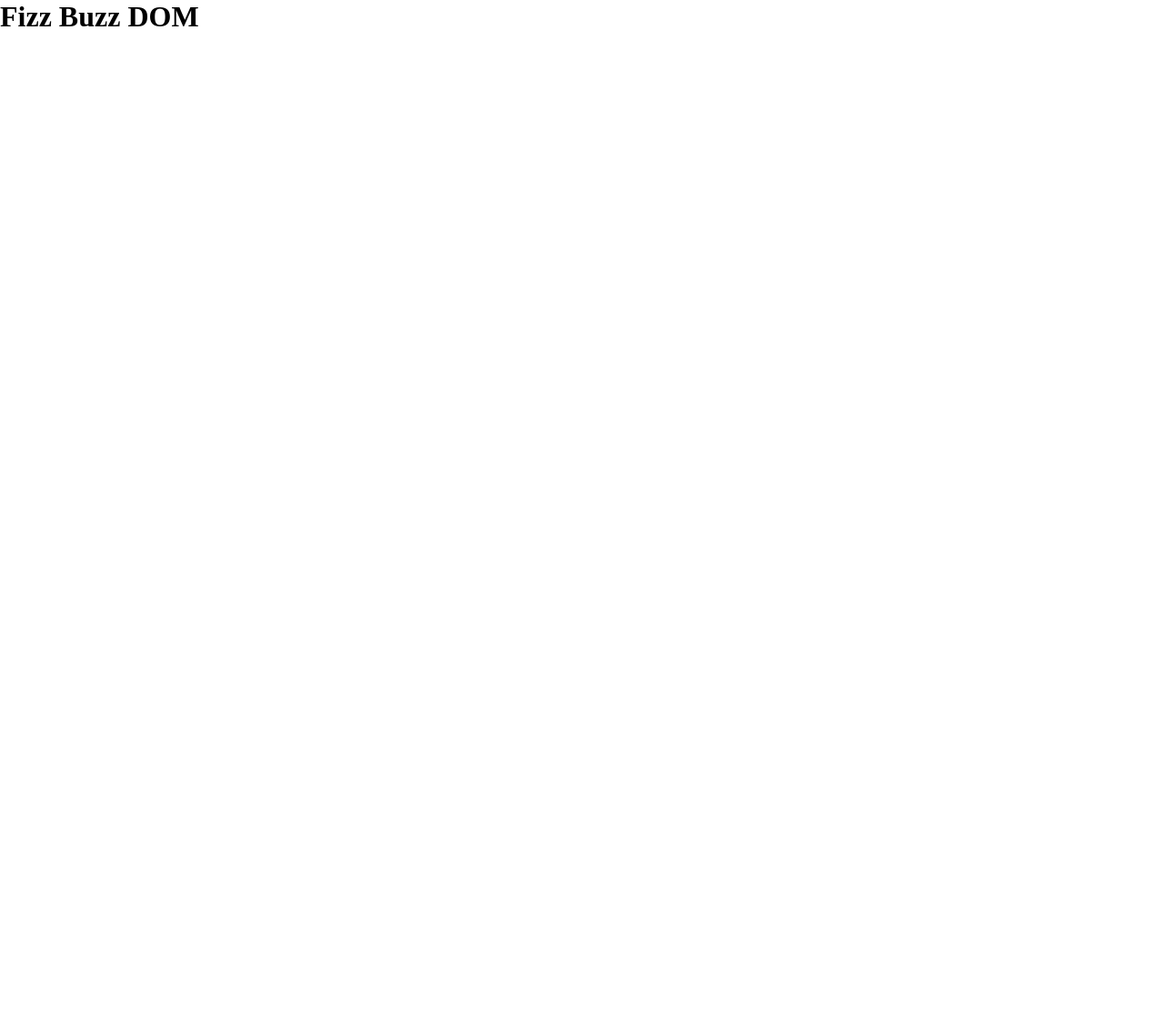
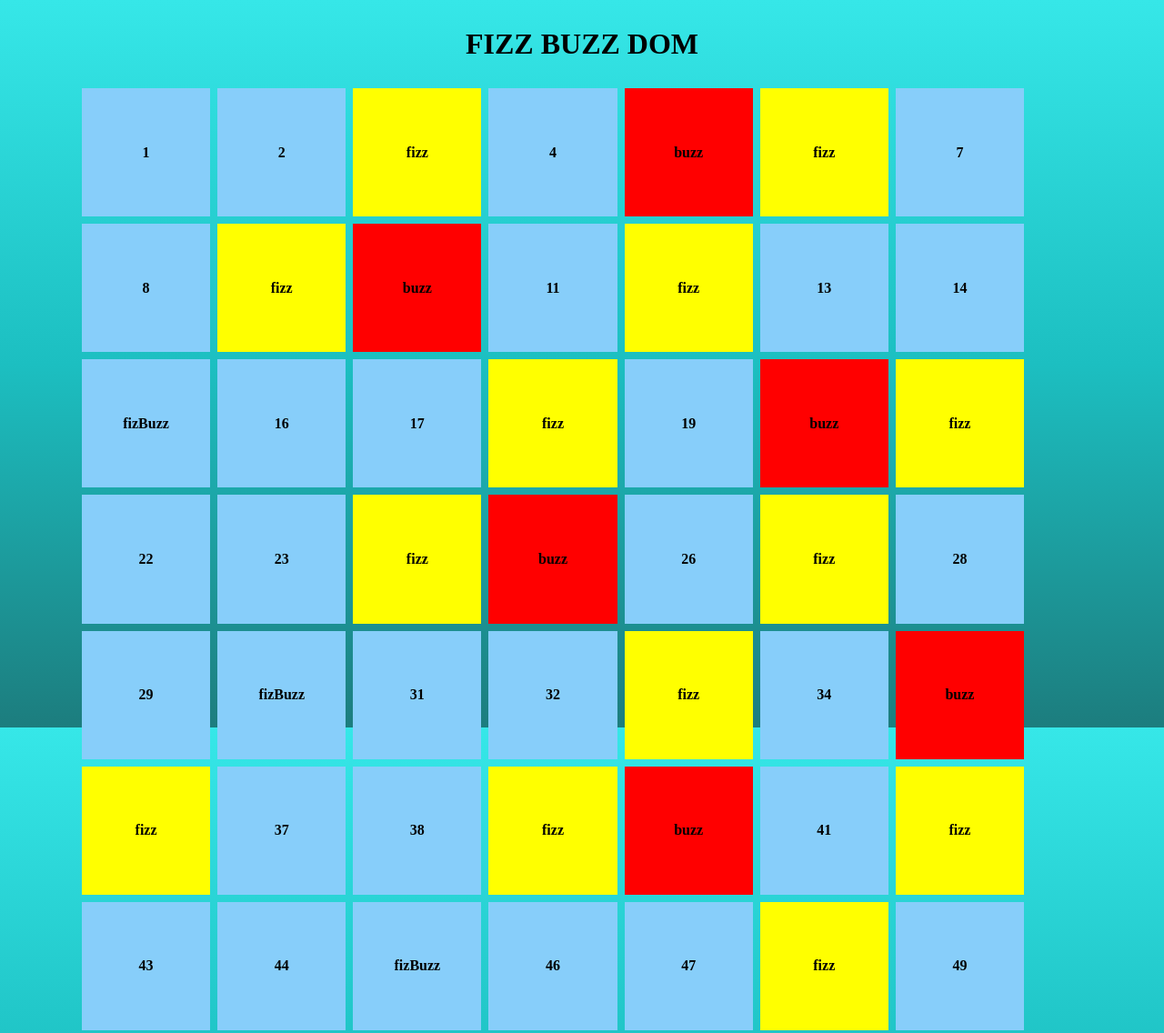
Before and after one commit to igor-86/js-fizzbuzz, a plain HTML site: page index.html in a window 1280 px wide. Shown: the top 1136 px of the page at 91% size. Before the commit the page ends 800 px from the top, so only its background shows below. Drawn offline with Linux system fonts and the light colour scheme.

Commit message:
Complete layout styles

```diff
--- a/css/style.css
+++ b/css/style.css
@@ -4,3 +4,46 @@
     padding: 0;
     box-sizing: border-box;
 }
+body {
+    background: rgb(28,125,126);
+    background: linear-gradient(0deg, rgba(28,125,126,1) 0%, rgba(28,191,193,1) 50%, rgba(54,231,232,1) 100%);
+    background-attachment: fixed;
+}
+.container {
+
+    max-width: 1100px;
+    margin: 30px auto;
+}
+.container > h1 {
+    margin-bottom: 30px;
+    text-align: center;
+    text-transform: uppercase;
+}
+
+.row {
+    display: flex;
+    flex-wrap: wrap;
+    gap: 0.5rem;
+
+
+}
+
+.col {
+    width: calc(100% / 7 - 1rem);
+    background-color: lightskyblue;
+    min-height:calc(1100px / 7 - 1rem);
+    display: flex;
+    align-items: center;
+    justify-content: center;
+    font-weight: 700;
+}
+
+.fizz {
+    background-color: yellow;
+}
+.buzz {
+    background-color: red;
+}
+.fizzbuzz {
+    background-color: aqua;
+}
--- a/index.html
+++ b/index.html
@@ -5,14 +5,17 @@
     <meta http-equiv="X-UA-Compatible" content="IE=edge">
     <meta name="viewport" content="width=device-width, initial-scale=1.0">
     <title>prove js</title>
+    <!-- Bootstrap -->
+  <!--   <link href="https://cdn.jsdelivr.net/npm/bootstrap@5.2.2/dist/css/bootstrap.min.css" rel="stylesheet" integrity="sha384-Zenh87qX5JnK2Jl0vWa8Ck2rdkQ2Bzep5IDxbcnCeuOxjzrPF/et3URy9Bv1WTRi" crossorigin="anonymous"> -->
+
     <!-- Css -->
     <link rel="stylesheet" href="css/style.css">
 </head>
 <body>
     <div class="container">
         <h1>Fizz Buzz DOM</h1>
-        <div class="row">
-            <div class="col"></div>
+        <div class="row row-cols-6">
+
         </div>
     </div>
 
--- a/js/script.js
+++ b/js/script.js
@@ -1,5 +1,7 @@
 //stampare numeri da 1 a 100
 
+const row = document.querySelector(".row");
+console.log(row);
 
 for (let n = 1; n <= 100; n++){
 
@@ -7,18 +9,29 @@ for (let n = 1; n <= 100; n++){
     let mulTre = "";
     let mulCinque = "";
     let mulTop = "";
+    const col = document.createElement("div");
+    col.innerHTML = n;
 
     if (n % 3 === 0 & n % 5 === 0){
-        mulTop = "FizBuzz";
-        console.log(mulTop);
+        mulTop = "fizBuzz";
+        col.innerHTML = mulTop;
+        col.classList.add(mulTop);
+
     } else if ( n % 3 === 0) {
-        mulTre = "Fizz"
-        console.log(mulTre);
+        mulTre = "fizz"
+        col.innerHTML = mulTre;
+        col.classList.add(mulTre);
     } else if ( n % 5 === 0) {
-        mulCinque = "Buzz";
-        console.log(mulCinque);
+        mulCinque = "buzz";
+        col.innerHTML = mulCinque;
+        col.classList.add(mulCinque);
     }
 
+
+    col.classList.add("col");
+
+
+    row.append(col);
     console.log(n);
 
 
```
